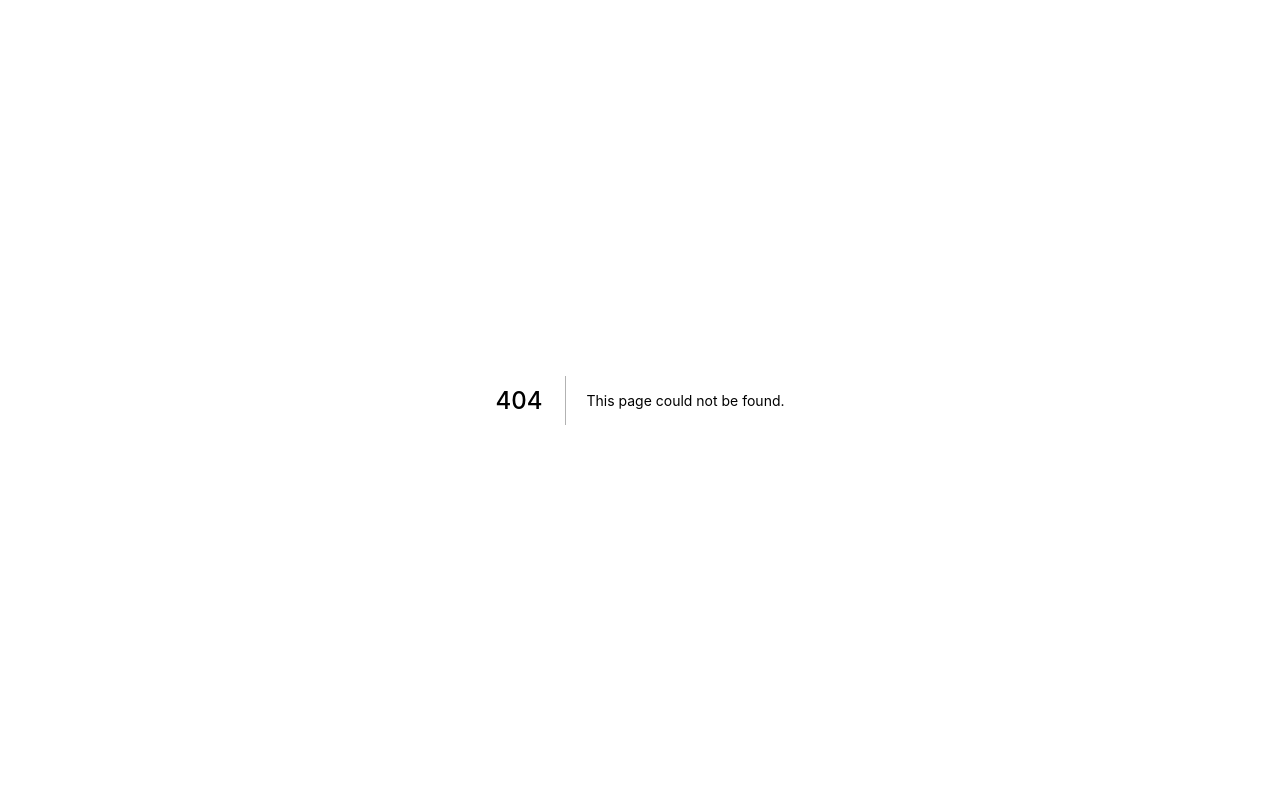
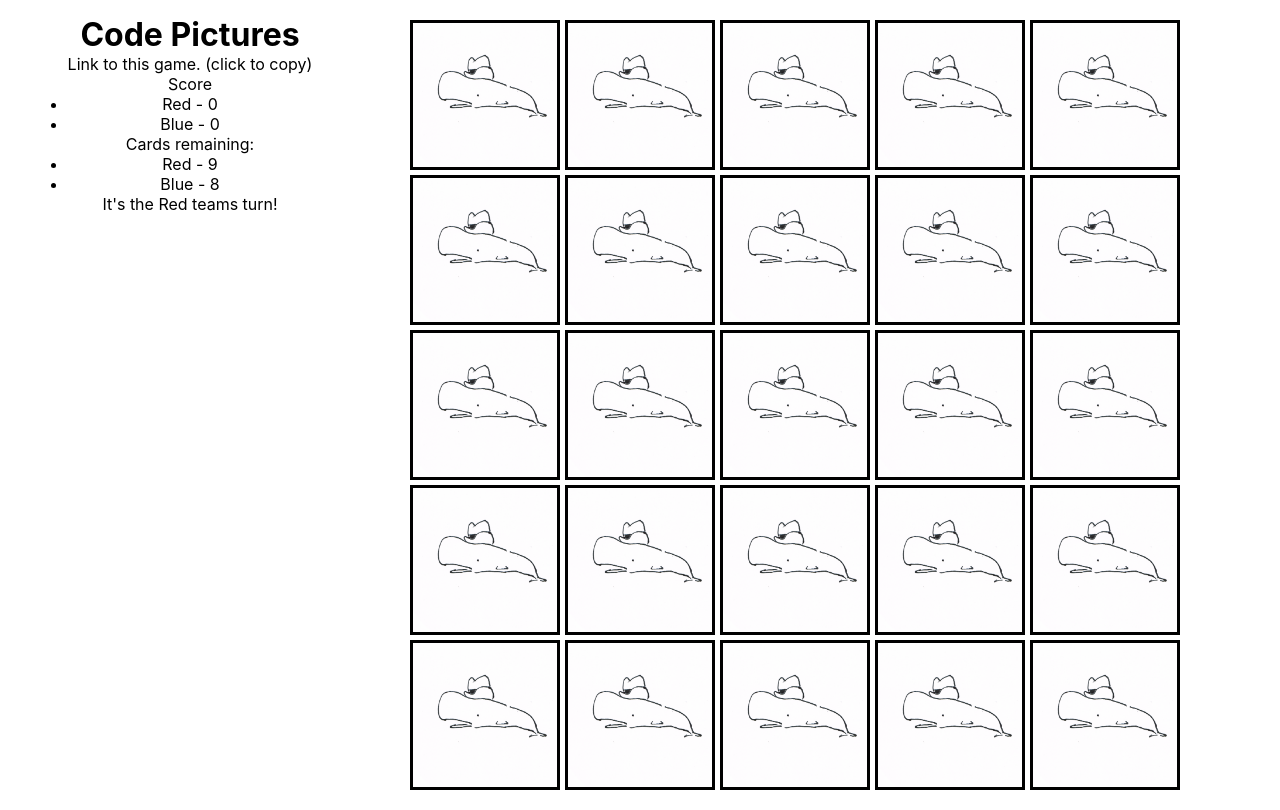
Before and after one commit to chris-langager/code-pictures, a Next.js app: page /1 in a window 1280 px wide. Before the commit this address had no page. Built offline with nearby package versions, Linux system fonts and the light colour scheme.

Commit message:
home page that redirects to game page

```diff
--- a/src/components/Information.tsx
+++ b/src/components/Information.tsx
@@ -3,6 +3,8 @@ export const Information: React.FC<Props> = ({}) => {
   return (
     <div className="information">
       <h1>Code Pictures</h1>
+
+      <p>Link to this game. (click to copy)</p>
 
       <p>Score</p>
       <ul>
--- /dev/null
+++ b/src/pages/[id].tsx
@@ -0,0 +1,34 @@
+import Head from 'next/head';
+import { Board } from '../components/Board';
+import { Card } from '../../shared/reducer';
+import { Information } from '../components/Information';
+
+const GamePage: React.FC = () => {
+  const cards: Card[] = [];
+  for (let i = 0; i < 25; i++) {
+    cards.push({
+      id: `${i}`,
+      type: 'neutral',
+      revealed: false,
+    });
+  }
+
+  return (
+    <div className="container">
+      <Head>
+        <title>Code Pictures</title>
+        <link rel="icon" href="/favicon.ico" />
+      </Head>
+
+      <div className="information-area">
+        <Information />
+      </div>
+
+      <div className="board-area">
+        <Board cards={cards} />
+      </div>
+    </div>
+  );
+};
+
+export default GamePage;
```
Also changed, not shown: src/pages/index.tsx (+5 -20 lines).
